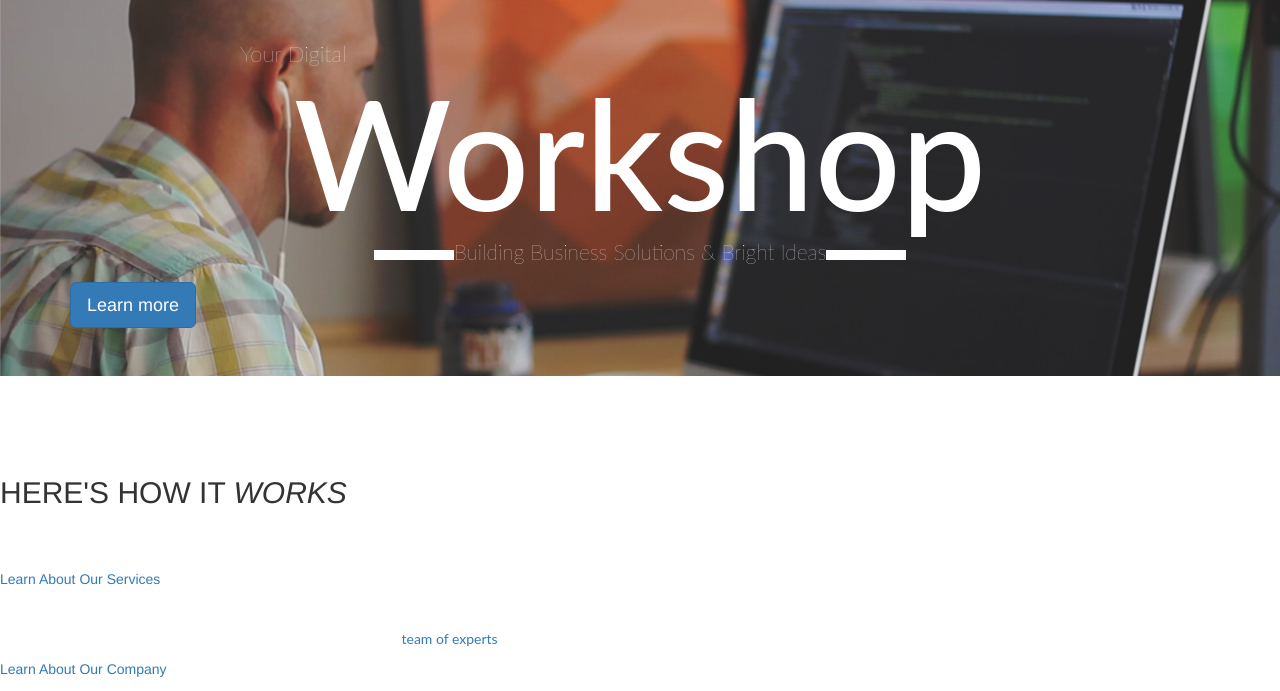
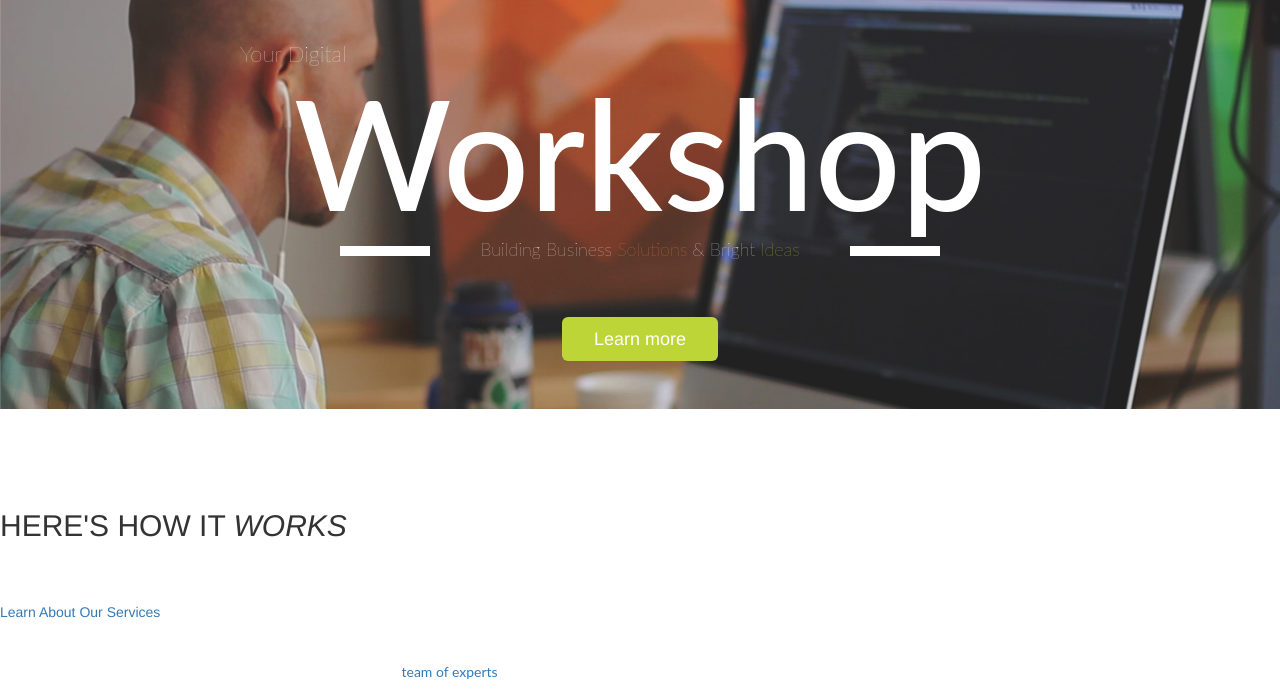
Before and after one commit to ENAndrew/Wideopen-Tech-Clone, a plain HTML site: page index.html in a window 1280 px wide. Shown: the part 100-791 px from the top of the page. Drawn offline with Linux system fonts and the light colour scheme.

Commit message:
Complete header section

```diff
--- a/css/style.css
+++ b/css/style.css
@@ -76,9 +76,45 @@ html, body {
 /*    font-size: 18px;  need to change to a div around the paragraphs and span*/
 }
 
-.headline .bar {
+#spanBar .bar {
     display: inline-block;
     background-color: white;
-    width: 10%;
+    width: 90px;
     height: 10px;
 }
+
+#spanBar {
+    display: flex;
+    justify-content: center;
+    align-items: baseline;
+}
+
+#spanBar p {
+    font-size: 18px;
+    padding: 0 50px;
+}
+
+#headOrange {
+    color: #ff803a;
+}
+
+#headGreen {
+    color: #bdd537;
+}
+
+.lrnMrBtn {
+    display: flex;
+    justify-content: center;
+    padding-top: 40px;
+}
+
+.lrnMrBtn .btn {
+    background-color: #bdd537;
+    border: none;
+    width: 156px;
+}
+
+.lrnMrBtn .btn:hover {
+    color: white;
+    background-color: #cee64b;
+}
--- a/index.html
+++ b/index.html
@@ -28,9 +28,13 @@
                 <div class="headline">
                     <p id="small">Your Digital</p>
                     <h1>Workshop</h1>
-                    <p id="bottom"><span class="bar"></span>Building Business <span id="headOrange">Solutions</span> &amp; Bright <span id="headGreen">Ideas</span><span class="bar"></span></p>
+                    <div id="spanBar">
+                        <span class="bar"></span><p>Building Business <span id="headOrange">Solutions</span> &amp; Bright <span id="headGreen">Ideas</span></p><span class="bar"></span>
+                    </div>
                 </div>
-                <a class = "btn btn-primary btn-lg" role = "button">Learn more</a>
+                <div class="lrnMrBtn">
+                    <a class = "btn btn-primary btn-lg" role = "button">Learn more</a>
+                </div>
             </div>
         </div>
 
```
